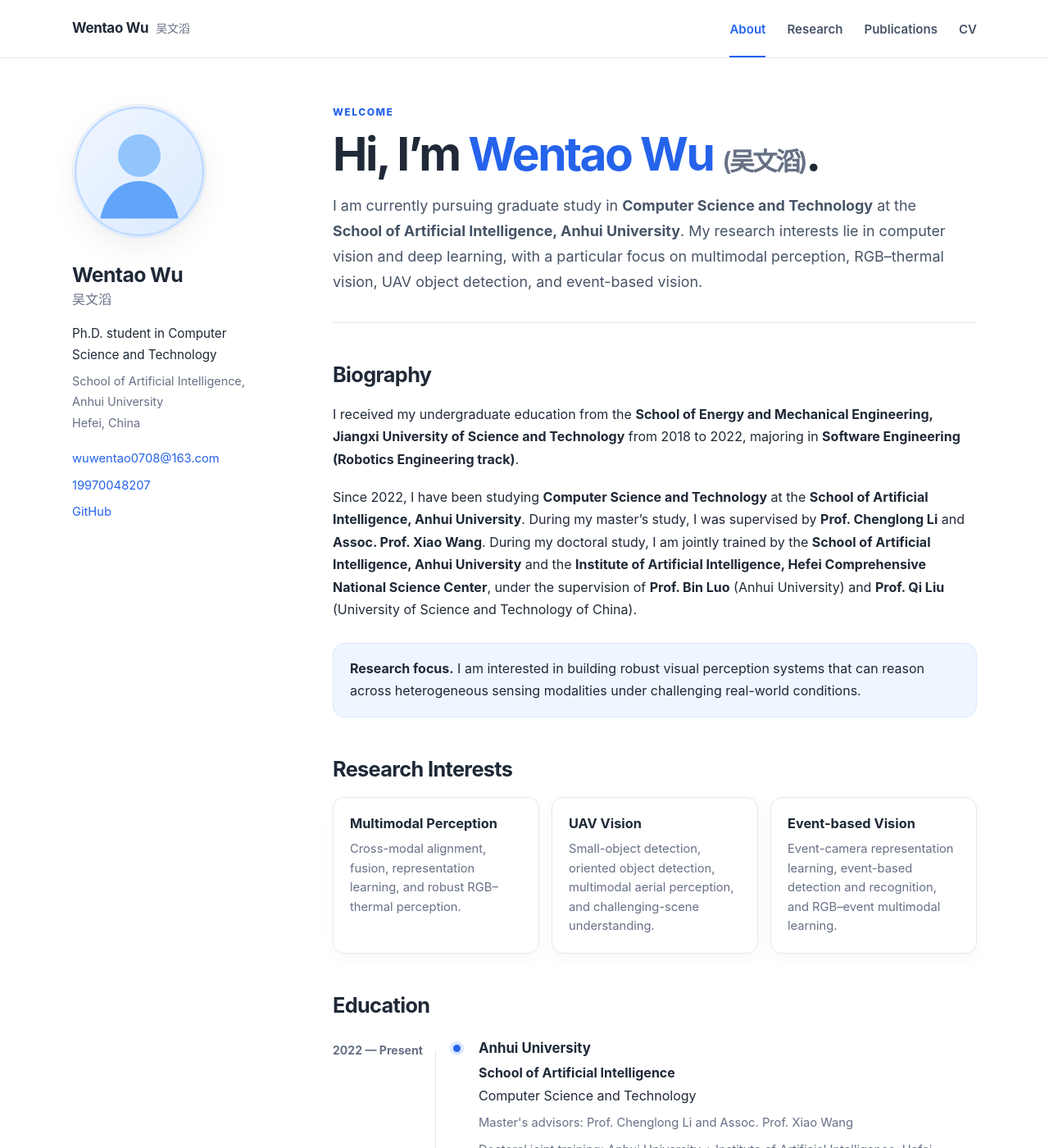
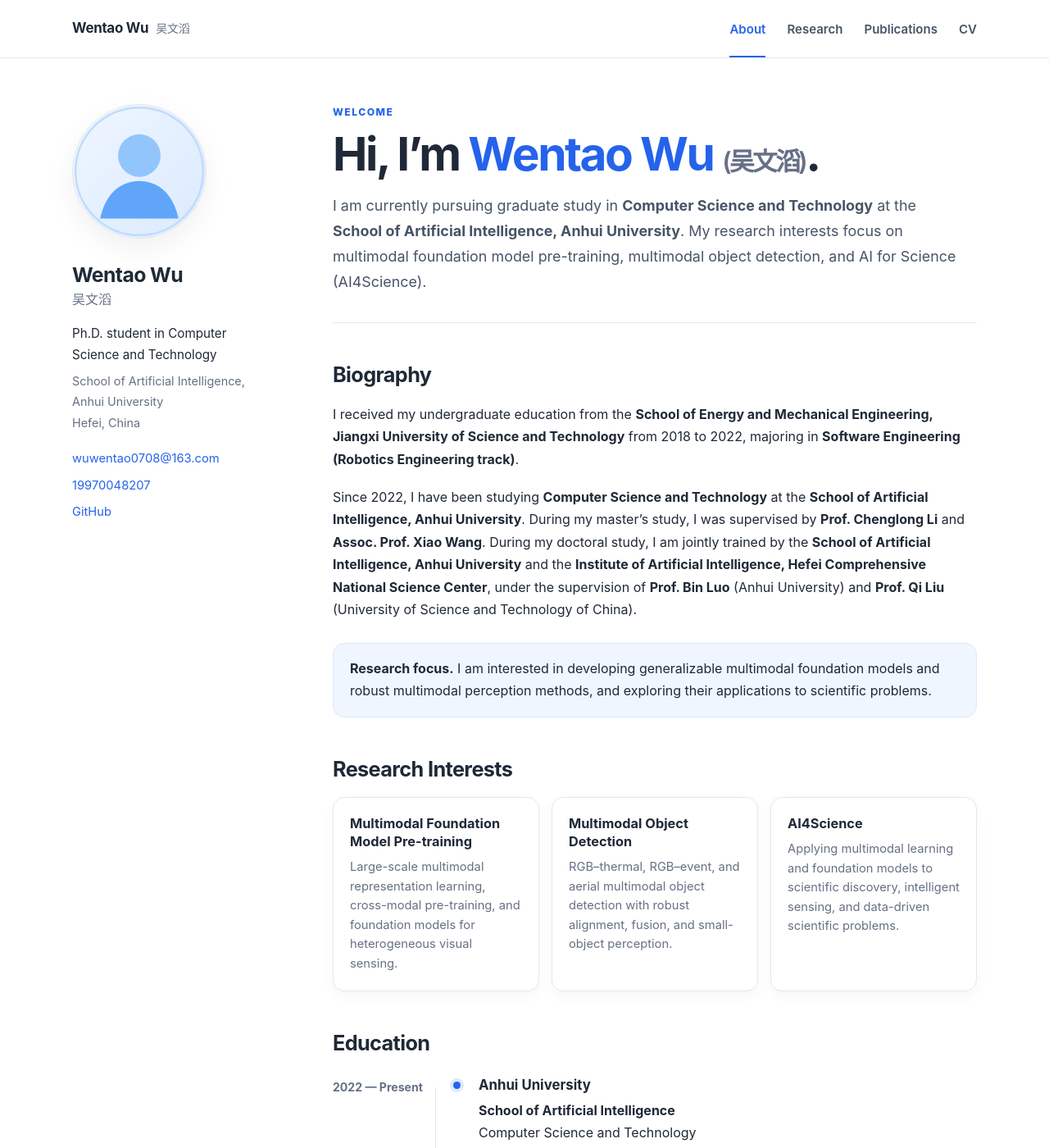
Before and after one commit to Vehicle-AHU/Vehicle-AHU.github.io, a Jekyll site: the page built from index.md, in a window 1280 px wide and 1400 px high. Shown: the whole window at 82% size. Built offline with Jekyll 4.4.1, drawn with Linux system fonts in a browser that asks for light colours.

Commit message:
Update research directions and profile details

```diff
--- a/index.md
+++ b/index.md
@@ -10,9 +10,8 @@ hide_title: true
   <h1>Hi, I’m <span>Wentao Wu</span> <small>(吴文滔)</small>.</h1>
   <p class="hero-lead">
     I am currently pursuing graduate study in <strong>Computer Science and Technology</strong> at the
-    <strong>School of Artificial Intelligence, Anhui University</strong>. My research interests lie in
-    computer vision and deep learning, with a particular focus on multimodal perception, RGB–thermal vision,
-    UAV object detection, and event-based vision.
+    <strong>School of Artificial Intelligence, Anhui University</strong>. My research interests focus on
+    multimodal foundation model pre-training, multimodal object detection, and AI for Science (AI4Science).
   </p>
 </section>
 
@@ -23,23 +22,23 @@ I received my undergraduate education from the **School of Energy and Mechanical
 Since 2022, I have been studying **Computer Science and Technology** at the **School of Artificial Intelligence, Anhui University**. During my master's study, I was supervised by **Prof. Chenglong Li** and **Assoc. Prof. Xiao Wang**. During my doctoral study, I am jointly trained by the **School of Artificial Intelligence, Anhui University** and the **Institute of Artificial Intelligence, Hefei Comprehensive National Science Center**, under the supervision of **Prof. Bin Luo** (Anhui University) and **Prof. Qi Liu** (University of Science and Technology of China).
 
 <div class="notice">
-<strong>Research focus.</strong> I am interested in building robust visual perception systems that can reason across heterogeneous sensing modalities under challenging real-world conditions.
+<strong>Research focus.</strong> I am interested in developing generalizable multimodal foundation models and robust multimodal perception methods, and exploring their applications to scientific problems.
 </div>
 
 ## Research Interests
 
 <div class="card-grid">
   <div class="card">
-    <h3>Multimodal Perception</h3>
-    <p>Cross-modal alignment, fusion, representation learning, and robust RGB–thermal perception.</p>
+    <h3>Multimodal Foundation Model Pre-training</h3>
+    <p>Large-scale multimodal representation learning, cross-modal pre-training, and foundation models for heterogeneous visual sensing.</p>
   </div>
   <div class="card">
-    <h3>UAV Vision</h3>
-    <p>Small-object detection, oriented object detection, multimodal aerial perception, and challenging-scene understanding.</p>
+    <h3>Multimodal Object Detection</h3>
+    <p>RGB–thermal, RGB–event, and aerial multimodal object detection with robust alignment, fusion, and small-object perception.</p>
   </div>
   <div class="card">
-    <h3>Event-based Vision</h3>
-    <p>Event-camera representation learning, event-based detection and recognition, and RGB–event multimodal learning.</p>
+    <h3>AI4Science</h3>
+    <p>Applying multimodal learning and foundation models to scientific discovery, intelligent sensing, and data-driven scientific problems.</p>
   </div>
 </div>
 
```
